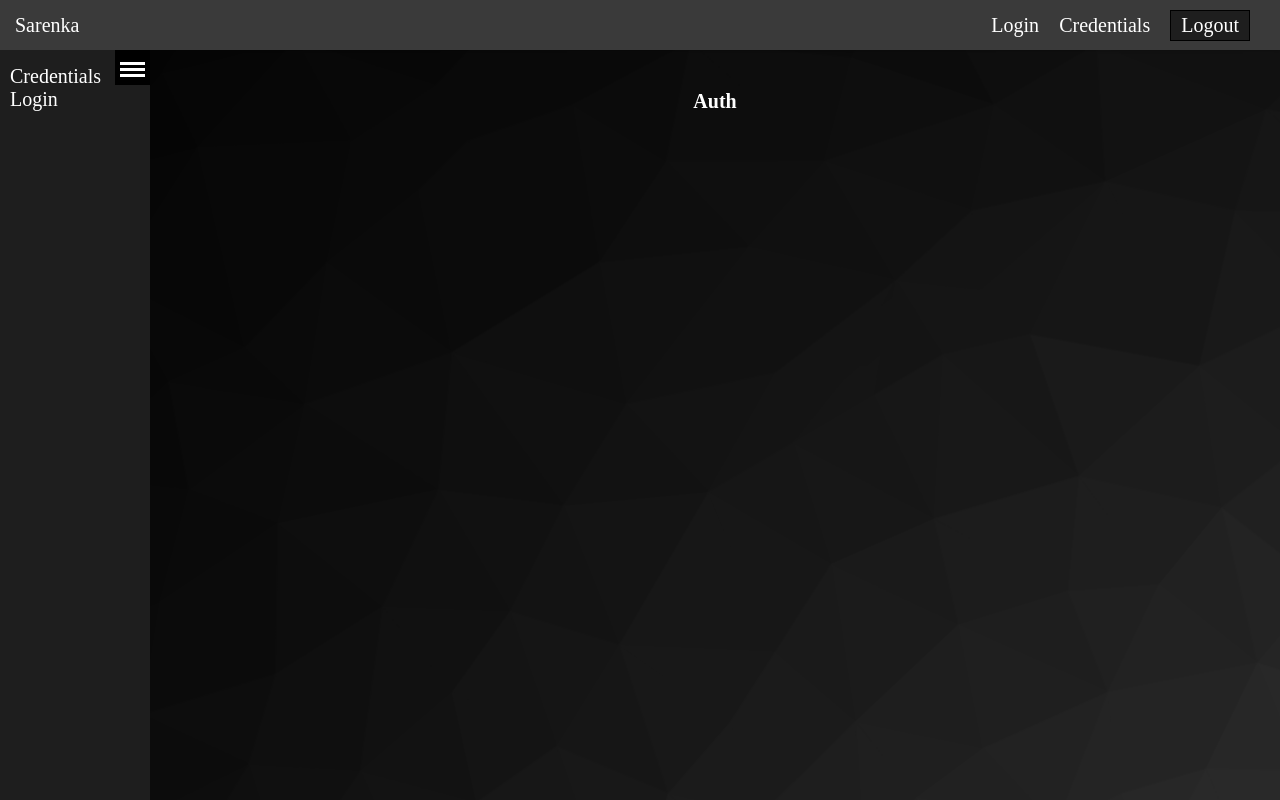
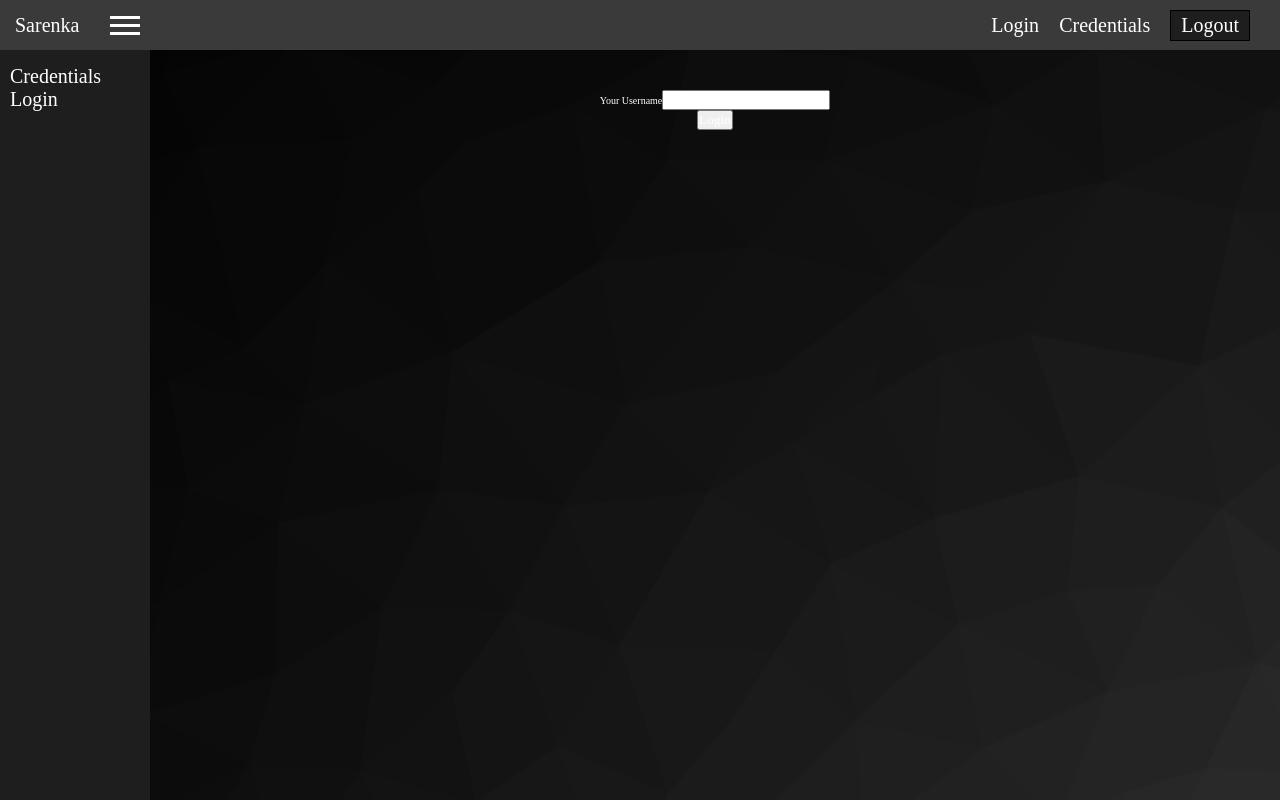
Before and after one commit to KTZgraph/sarenka-osint, a Next.js app: page /auth in a window 1280 px wide. Built offline with nearby package versions, Linux system fonts and the light colour scheme.

Commit message:
hamurger menu w glownym

```diff
--- a/components/auth/auth-form.js
+++ b/components/auth/auth-form.js
@@ -1,6 +1,26 @@
+import { useState, useRef } from "react";
+
+import classes from "./auth-form.module.css";
+
 function AuthForm() {
+  const [isLogin, setIsLogin] = useState(false);
+  const usernameInputRef = useRef();
+  const passwordInputRef = useRef();
 
-    return <h1>Auth</h1>
+  return (
+    <section className={classes.section}>
+      <form className={classes.form}>
+        <div className={classes.auth}>
+          <label htmlFor="username">Your Username</label>
+          <input type="text" id="username" required ref={usernameInputRef} />
+        </div>
+
+        <div className={classes.action}>
+          <button>Login</button>
+        </div>
+      </form>
+    </section>
+  );
 }
 
 export default AuthForm;
--- a/components/layout/main-menu.module.css
+++ b/components/layout/main-menu.module.css
@@ -14,14 +14,13 @@
 }
 
 .hamburgerMenu {
-  width: 3.5rem;
-  height: 3.5rem;
-  background-color: black;
-  /* border-bottom-right-radius: 1rem; */
+  width: var(--main-navigation-height);
+  height: var(--main-navigation-height);
+  /* background-color: black; */
   /* domyslnie pojawia sie w lewym gornym rogu - zmiana na góre prawo*/
   position: absolute;
   right: 0; /* domylsnie ikona ma być widoczna */
-  top: 0;
+  top: calc(-1* var(--main-navigation-height));
   /* wysrodkowanie - można obliczyc (3.5rem - 2.5rem[szerokosc linii)/2 i z tego wyniku obnliczyc padding*/
   padding: 0.5rem;
   box-sizing: border-box; /*bo przez padding sie powiekszyl elemnt*/
@@ -32,11 +31,13 @@
 
 /* linie hamburgera */
 .line {
-  width: 2.5rem;
+  width: 3rem;
   height: 0.3rem;
   background-color: white;
   /* linie domyslnie na siebie nachodza */
   position: absolute;
+  left: 1rem;
+  /* top: 1.55rem; */
   /*zmiana punktu rotacji z domuyślnego centru, */
   transform-origin: left;
   /* animacja powrotu z X do zwyklego hamburgera */
@@ -44,11 +45,11 @@
 }
 
 .line1 {
-  top: 1.2rem;
+  top: 1.55rem;
 }
 .line2 {
-  top: 1.8rem;
+  top: calc(1.55rem + 0.8rem);
 }
 .line3 {
-  top: 2.4rem;
+  top: calc(1.55rem + 0.8rem + 0.8rem) ;
 }
```
